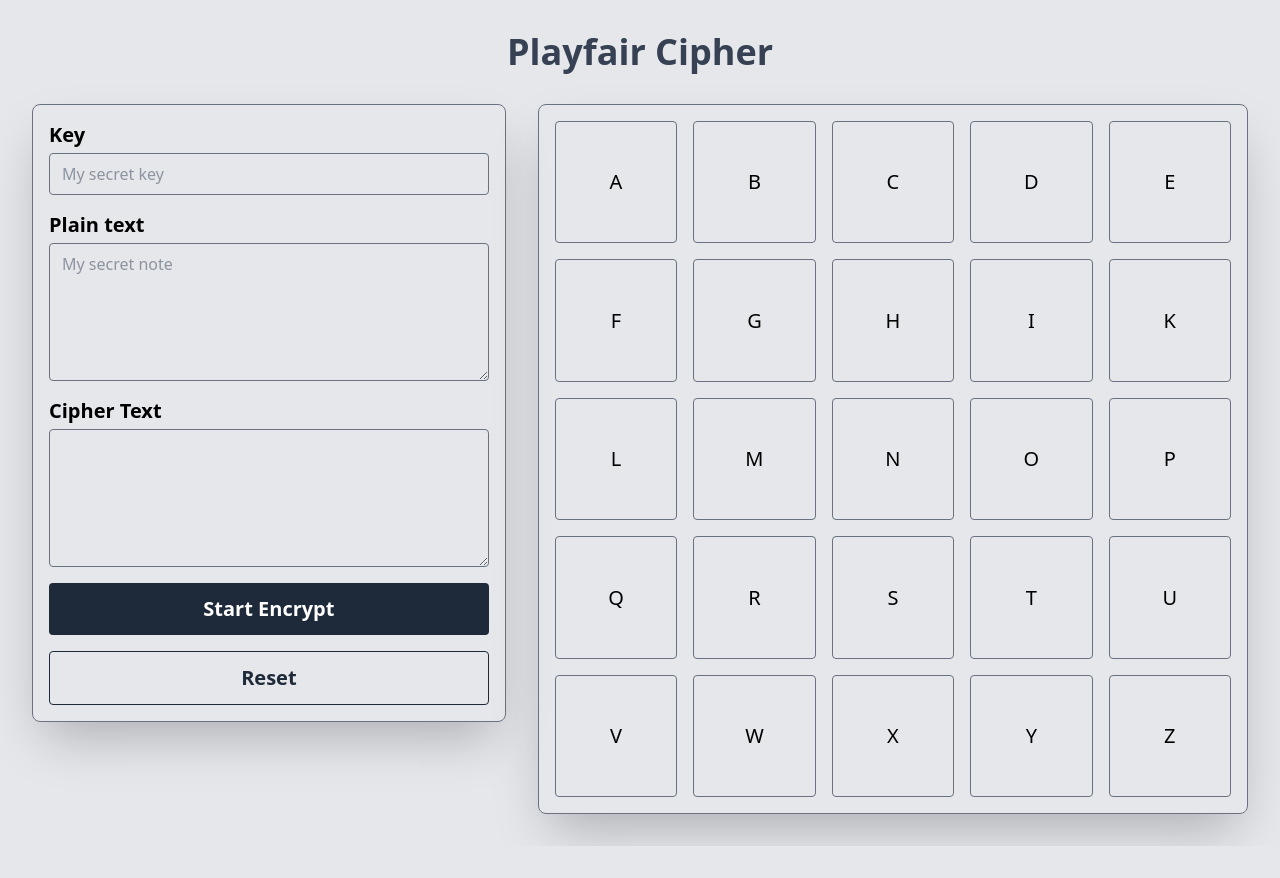
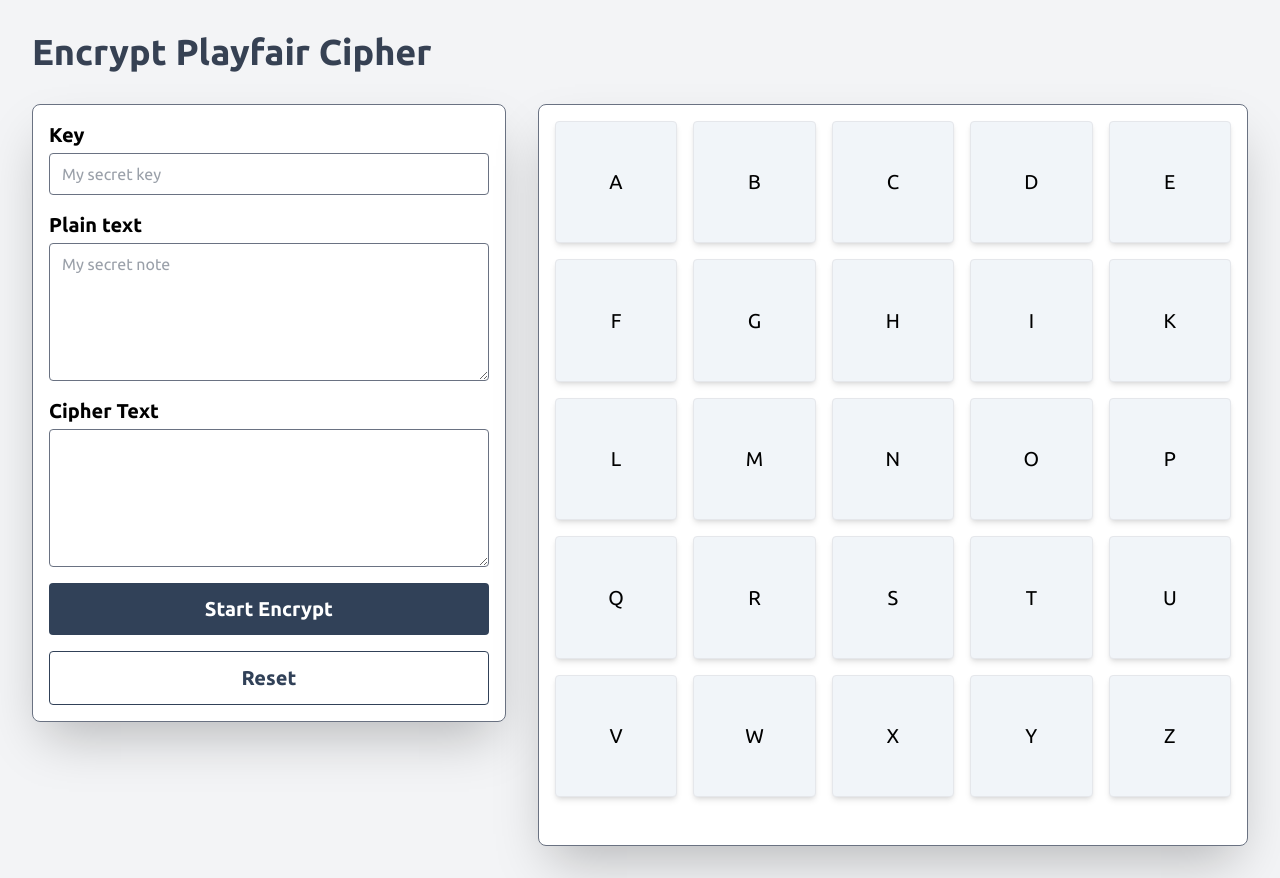
Before and after one commit to willzyx-hub/playfair-cipher-web-ukmc, a Next.js app: page /encrypt in a window 1280 px wide. Before the commit the page ends 846 px from the top, so only its background shows below. Built offline with nearby package versions, Linux system fonts and the light colour scheme.

Commit message:
Early feature encrypt

```diff
--- /dev/null
+++ b/app/components/Button.tsx
@@ -0,0 +1,33 @@
+export function Button(
+    {
+        type,
+        variant,
+        text,
+        onClick = () => { },
+        disabled = false,
+    }: {
+        type: 'button' | 'reset' | 'submit',
+        variant: 'primary' | 'secondary',
+        text: string,
+        onClick?: () => void,
+        disabled?: boolean,
+    }
+) {
+    const base = 'px-4 py-3 font-semibold text-lg md:text-xl rounded-sm cursor-pointer transition duration-300';
+
+    const variants = {
+        primary: 'bg-slate-700 text-white hover:bg-slate-800',
+        secondary: 'bg-white border border-slate-700 text-slate-700 hover:bg-slate-100'
+    };
+
+    return (
+        <button
+            type={type}
+            onClick={onClick}
+            disabled={disabled}
+            className={`${base} ${variants[variant]} disabled:cursor-not-allowed disabled:opacity-25`}
+        >
+            {text}
+        </button>
+    );
+}
--- /dev/null
+++ b/app/components/ErrorInput.tsx
@@ -0,0 +1,15 @@
+import { ValidateResult } from "react-hook-form";
+
+export function ErrorInput({ message }: { message: ValidateResult }) {
+    return (
+        <small
+            className="flex items-center gap-1 text-red-500">
+            <svg className="size-4" aria-hidden="true" xmlns="http://www.w3.org/2000/svg" width="24" height="24" fill="none" viewBox="0 0 24 24">
+                <path stroke="currentColor" strokeLinecap="round" strokeLinejoin="round" strokeWidth="2" d="M12 13V8m0 8h.01M21 12a9 9 0 1 1-18 0 9 9 0 0 1 18 0Z" />
+            </svg>
+            <span>
+                {message}
+            </span>
+        </small>
+    );
+}
--- a/app/encrypt/page.tsx
+++ b/app/encrypt/page.tsx
@@ -1,40 +1,66 @@
 'use client'
 
-import { generateGrid } from "@/utils/playfair-cipher";
+import { PlayfairCipher } from "@/utils/PlayfairCipher";
 import { useState } from "react";
 import { useForm, SubmitHandler } from "react-hook-form";
+import { zodResolver } from "@hookform/resolvers/zod";
+import * as z from "zod";
+import { ErrorInput } from "../components/ErrorInput";
+import { Button } from "../components/Button";
 
-type Inputs = {
-    cipherKey: string,
-    plainText: string,
-};
+const schema = z.object({
+    cipherKey: z.string().min(1, { error: 'Cannot be empty' }).regex(/^[A-za-z]+$/, { error: 'Alphabet only' }),
+    plainText: z.string().min(1, { error: 'Cannot be empty' }).regex(/^[A-za-z]+$/, { error: 'Alphabet only' }),
+})
+
+type Schema = z.infer<typeof schema>;
 
 export default function EncryptPage() {
-    const [gridLetters, setGridLetters] = useState<object | null>(() => generateGrid(''));
-
     const {
         register,
         handleSubmit,
         formState: { errors },
-        reset,
-    } = useForm<Inputs>();
+    } = useForm({
+        resolver: zodResolver(schema),
+        criteriaMode: 'all',
+    });
 
-    const onSubmit: SubmitHandler<Inputs> = (data) => {
-        setGridLetters(generateGrid(data.cipherKey.toUpperCase()));
-    };
+    const [matrix, setMatrix] = useState<string[][]>(() => (new PlayfairCipher('')).matrix);
+    const [steps, setSteps] = useState<{
+        input: string;
+        output: string;
+        rule: string;
+        position: number[][];
+    }[]>([]);
+    const [current, setCurrent] = useState(-1);
+    const [result, setResult] = useState('');
 
-    const onReset = () => {
-        reset();
+    const onSubmit = (data: Schema) => {
+        const cipher = new PlayfairCipher(data.cipherKey);
+
+        setMatrix(cipher.matrix);
+
+        const { result, steps } = cipher.process(data.plainText);
+        setResult(result);
+        setSteps(steps);
+        setCurrent(0);
+    }
+
+    const isHighlighted = (r: number, c: number) => {
+        if (current < 0) return false;
+        let step = steps[current];
+        return step.position.some(([rr, cc]) => rr === r && cc === c);
     }
 
     return (
         <main className="p-4 md:p-8">
-            <h1 className="mb-8 text-4xl text-center text-gray-700 font-bold">Playfair Cipher</h1>
+            <h1 className="mb-8 text-4xl text-gray-700 font-bold">Encrypt Playfair Cipher</h1>
 
             <div className="flex flex-col items-start md:flex-row gap-8">
-                <section className="w-full md:w-2/5 p-4 border border-gray-500 rounded-lg shadow-2xl">
+                <section className="w-full md:w-2/5 p-4 bg-white border border-gray-500 rounded-lg shadow-2xl">
                     <form
                         onSubmit={handleSubmit(onSubmit)}
+                        noValidate
                         className="flex flex-col gap-4"
                     >
                         <div className="flex flex-col gap-1">
@@ -47,19 +73,24 @@ export default function EncryptPage() {
                                 type="text"
                                 id="cipher-key"
                                 placeholder="My secret key"
+                                required
                                 defaultValue={''}
                                 {...register('cipherKey', { required: true })}
                                 className="px-3 py-2 border border-gray-500 rounded-sm text-gray-700" />
                             {
-                                errors.cipherKey && (
-                                    <small className="flex items-center gap-1 text-red-500">
+                                errors.cipherKey?.types && (
+                                    Object.values(errors.cipherKey.types).map((msg, i) => (
+                                        <small
+                                            key={i}
+                                            className="flex items-center gap-1 text-red-500">
                                             <svg className="size-4" aria-hidden="true" xmlns="http://www.w3.org/2000/svg" width="24" height="24" fill="none" viewBox="0 0 24 24">
                                                 <path stroke="currentColor" strokeLinecap="round" strokeLinejoin="round" strokeWidth="2" d="M12 13V8m0 8h.01M21 12a9 9 0 1 1-18 0 9 9 0 0 1 18 0Z" />
                                             </svg>
                                             <span>
-                                            Key is required
+                                                {msg}
                                             </span>
                                         </small>
+                                    ))
                                 )
                             }
                         </div>
@@ -73,68 +104,99 @@ export default function EncryptPage() {
                                 rows={5}
                                 id="plain-text"
                                 placeholder="My secret note"
+                                required
                                 defaultValue={''}
                                 {...register('plainText', { required: true })}
                                 className="px-3 py-2 border border-gray-500 rounded-sm text-gray-700">
                             </textarea>
                             {
-                                errors.plainText && (
-                                    <small className="flex items-center gap-1 text-red-500">
-                                        <svg className="size-4" aria-hidden="true" xmlns="http://www.w3.org/2000/svg" width="24" height="24" fill="none" viewBox="0 0 24 24">
-                                            <path stroke="currentColor" strokeLinecap="round" strokeLinejoin="round" strokeWidth="2" d="M12 13V8m0 8h.01M21 12a9 9 0 1 1-18 0 9 9 0 0 1 18 0Z" />
-                                        </svg>
-                                        <span>
-                                            Plain text is required
-                                        </span>
-                                    </small>
+                                errors.plainText?.types && (
+                                    Object.values(errors.plainText.types).map((message, i) => (
+                                        <ErrorInput key={i} message={message} />
+                                    ))
                                 )
                             }
                         </div>
                         <div className="flex flex-col gap-1">
                             <label
-                                htmlFor="plain-text"
+                                htmlFor="cipher-text"
                                 className="font-semibold text-lg md:text-xl">
                                 Cipher Text
                             </label>
                             <textarea
                                 rows={5}
-                                id="plain-text"
-                                disabled
+                                id="cipher-text"
+                                readOnly
+                                value={result}
                                 className="px-3 py-2 border border-gray-500 rounded-sm text-gray-700">
                             </textarea>
                         </div>
 
-                        <button
+                        <Button
                             type="submit"
-                            className="px-4 py-3 font-semibold text-lg md:text-xl bg-gray-800 text-white rounded-sm cursor-pointer transition duration-300 hover:opacity-75"
-                        >
-                            Start Encrypt
-                        </button>
+                            variant="primary"
+                            text="Start Encrypt"
+                        />
 
-                        <button
-                            type="button"
-                            onClick={onReset}
-                            className="px-4 py-3 font-semibold text-lg md:text-xl border border-gray-800 text-gray-800 rounded-sm cursor-pointer transition duration-300 hover:opacity-75"
-                        >
-                            Reset
-                        </button>
+                        <Button
+                            type="reset"
+                            variant="secondary"
+                            text="Reset"
+                            onClick={() => {
+                                setResult('');
+                                setCurrent(-1);
+                                setMatrix(() => (new PlayfairCipher('')).matrix);
+                                setSteps([])
+                            }}
+                        />
                     </form>
                 </section>
 
-                <section className="w-full md:w-3/5 p-4 border border-gray-500 rounded-lg shadow-2xl">
-                    <div className="h-full grid grid-cols-5 grid-rows-5 gap-4">
+                <section className="w-full md:w-3/5 p-4 bg-white border border-gray-500 rounded-lg shadow-2xl">
+                    <div className="h-full grid grid-cols-5 grid-rows-5 gap-4 mb-8">
                         {
-                            gridLetters && (
-                                Object.keys(gridLetters).map(letter => (
+                            matrix.map((rowList, rowIndex) =>
+                                rowList.map((rowValue, colIndex) => (
                                     <div
-                                        key={letter}
-                                        className="aspect-square flex justify-center items-center p-2 border border-gray-500 rounded-sm text-lg md:text-xl transition duration-300 hover:-translate-y-1">
-                                        {letter}
+                                        key={rowIndex + '-' + colIndex}
+                                        className={`aspect-square flex justify-center items-center p-2 ${isHighlighted(rowIndex, colIndex) ? 'bg-green-500' : 'bg-slate-100'} border border-gray-200 rounded-sm shadow-md text-lg md:text-xl transition duration-300 hover:-translate-y-1`}>
+                                        {rowValue}
                                     </div>
                                 ))
                             )
                         }
                     </div>
+                    {
+                        current !== -1 && (
+                            <div className="flex flex-col items-center">
+                                <p className="mb-2 text-2xl">
+                                    <span className="font-mono font-semibold">{steps[current].input}</span>
+                                    <span className="mx-4">➡️</span>
+                                    <span className="font-mono font-semibold">{steps[current].output}</span>
+                                </p>
+
+                                <p className="mb-4 p-2 text-xl bg-green-500 text-white rounded-sm">"{steps[current].rule}"</p>
+
+                                <div className="flex gap-4">
+                                    <Button
+                                        type="button"
+                                        variant="secondary"
+                                        onClick={() => setCurrent(prev => prev - 1)}
+                                        text="Before"
+                                        disabled={current === 0}
+                                    />
+
+                                    <Button
+                                        type="button"
+                                        variant="secondary"
+                                        onClick={() => setCurrent(prev => prev + 1)}
+                                        text="Next"
+                                        disabled={current === steps.length - 1}
+                                    />
+                                </div>
+                            </div>
+                        )
+                    }
                 </section>
             </div>
         </main >
--- a/app/globals.css
+++ b/app/globals.css
@@ -1 +1,7 @@
+@import url('https://fonts.googleapis.com/css2?family=Ubuntu:ital,wght@0,300;0,400;0,500;0,700;1,300;1,400;1,500;1,700&display=swap');
+
 @import "tailwindcss";
+
+@theme{
+    --font-sans: "Ubuntu", "Times New Roman";
+}
--- a/app/layout.tsx
+++ b/app/layout.tsx
@@ -1,14 +1,16 @@
 import type { Metadata } from "next";
-import { Geist, Geist_Mono } from "next/font/google";
+import { Ubuntu, Ubuntu_Mono } from "next/font/google";
 import "./globals.css";
 
-const geistSans = Geist({
-    variable: "--font-geist-sans",
+const ubuntu = Ubuntu({
+    variable: "--font-sans",
+    weight: '400',
     subsets: ["latin"],
 });
 
-const geistMono = Geist_Mono({
-    variable: "--font-geist-mono",
+const ubuntuMono = Ubuntu_Mono({
+    variable: "--font-mono",
+    weight: '400',
     subsets: ["latin"],
 });
 
@@ -25,9 +27,9 @@ export default function RootLayout({
     return (
         <html
             lang="en"
-            className={`${geistSans.variable} ${geistMono.variable} h-full antialiased`}
+            className={`${ubuntu.variable} ${ubuntuMono.variable} h-full antialiased`}
         >
-            <body className="min-h-full flex flex-col bg-gray-200">
+            <body className="min-h-full flex flex-col bg-gray-100">
                 {children}
             </body>
         </html>
--- a/package.json
+++ b/package.json
@@ -9,10 +9,12 @@
     "lint": "eslint"
   },
   "dependencies": {
+    "@hookform/resolvers": "^5.2.2",
     "next": "16.2.4",
     "react": "19.2.4",
     "react-dom": "19.2.4",
-    "react-hook-form": "^7.72.1"
+    "react-hook-form": "^7.72.1",
+    "zod": "^4.3.6"
   },
   "devDependencies": {
     "@tailwindcss/postcss": "^4",
--- /dev/null
+++ b/utils/PlayfairCipher.ts
@@ -0,0 +1,125 @@
+export class PlayfairCipher {
+    matrix: string[][];
+
+    constructor(key: string) {
+        this.matrix = this.generateMatrix(key);
+    }
+
+    generateMatrix(key: string) {
+        key = key.toUpperCase().replace(/J/g, 'I');
+        let seen = new Set();
+        let matrix = [];
+
+        for (let char of key) {
+            if (/[A-Z]/.test(char) && !seen.has(char)) {
+                seen.add(char);
+                matrix.push(char);
+            }
+        };
+
+
+        // Add remaining letter
+        for (let i = 65; i <= 90; i++) {
+            let char = String.fromCharCode(i);
+            if (char === 'J') continue;
+            if (!seen.has(char)) {
+                seen.add(char);
+                matrix.push(char);
+            }
+        }
+
+        let grid = [];
+        for (let i = 0; i < 5; i++) {
+            grid.push(matrix.slice(i * 5, i * 5 + 5));
+        }
+        return grid;
+    }
+
+    findPosition(char: string) {
+        if (char === 'J') char = 'I';
+
+        for (let i = 0; i < 5; i++) {
+            for (let j = 0; j < 5; j++) {
+                if (this.matrix[i][j] === char) {
+                    return [i, j];
+                }
+            }
+        }
+
+        return [-1, -1]; // For safety TS
+    }
+
+    prepareText(text: string) {
+        text = text.toUpperCase().replace(/J/g, 'I').replace(/[^A-Z]/g, '');
+        let pairs = [];
+
+        for (let i = 0; i < text.length; i += 2) {
+            let a = text[i];
+            let b = text[i + 1];
+
+            if (a === b) {
+                pairs.push([a, 'X']);
+                i--;
+            } else {
+                if (b) {
+                    pairs.push([a, b]);
+                } else {
+                    pairs.push([a, 'X']);
+                }
+            }
+        }
+
+        return pairs;
+    }
+
+    process(text: string, mode: 'encrypt' | 'decrypt' = 'encrypt') {
+        let pairs = this.prepareText(text);
+        let steps = [];
+        let result = '';
+
+        for (let [a, b] of pairs) {
+            let [r1, c1] = this.findPosition(a);
+            let [r2, c2] = this.findPosition(b);
+
+            let outA, outB, rule;
+
+            if (r1 === r2) {
+                rule = 'Same Row';
+                if (mode === 'encrypt') {
+                    outA = this.matrix[r1][(c1 + 1) % 5];
+                    outB = this.matrix[r2][(c2 + 1) % 5];
+                } else {
+                    outA = this.matrix[r1][(c1 + 4) % 5];
+                    outB = this.matrix[r2][(c2 + 4) % 5];
+                }
+            } else if (c1 === c2) {
+                rule = 'Same Column';
+                if (mode === 'encrypt') {
+                    outA = this.matrix[(r1 + 1) % 5][c1];
+                    outB = this.matrix[(r2 + 1) % 5][c2];
+                } else {
+                    outA = this.matrix[(r1 + 4) % 5][c1];
+                    outB = this.matrix[(r2 + 4) % 5][c2];
+                }
+            } else {
+                rule = 'Rectangle';
+                outA = this.matrix[r1][c2];
+                outB = this.matrix[r2][c1];
+            }
+
+            result += outA + outB;
+
+            steps.push({
+                input: a + b,
+                output: outA + outB,
+                rule,
+                position: [
+                    [r1, c1],
+                    [r2, c2]
+                ],
+            })
+        }
+
+        return {result, steps};
+    }
+}
--- a/utils/playfair-cipher.ts
+++ /dev/null
@@ -1,28 +0,0 @@
-// I and J is combined into one
-const LETTERS = ['A', 'B', 'C', 'D', 'E', 'F', 'G', 'H', 'I', 'K', 'L', 'M', 'N', 'O', 'P', 'Q', 'R', 'S', 'T', 'U', 'V', 'W', 'X', 'Y', 'Z'];
-
-function replaceLetterJ(letters: string): string {
-    return letters.split('')
-        .map(letter => letter === 'J' ? 'I' : letter)
-        .join('');
-}
-
-export function generateGrid(cipherKey: string) {
-    const uniqueKeyArray = [... new Set(replaceLetterJ(cipherKey))];
-    const unusedLetterArray = LETTERS.filter(letter => !uniqueKeyArray.includes(letter));
-
-    const sortedLetterArray = [...uniqueKeyArray, ...unusedLetterArray];
-
-    let finalGrid: Record<string, [number, number]> = {};
-    let positionLetter = 0;
-
-    for (let i = 0; i < 5; i++) {
-        for (let j = 0; j < 5; j++) {
-            finalGrid[sortedLetterArray[positionLetter]] = [i, j];
-            positionLetter++;
-        }
-    }
-    console.log(finalGrid)
-
-    return finalGrid;
-}
```
Also changed, not shown: 1 other file (tests, documents, lock files or other folders). Lines whose indentation alone changed are shown as unchanged.
